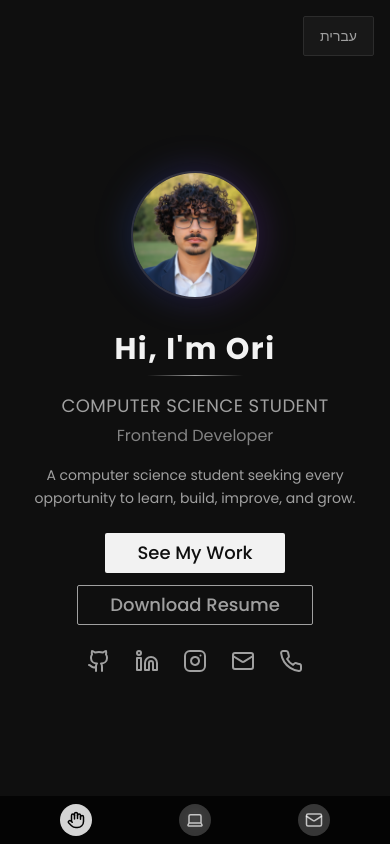
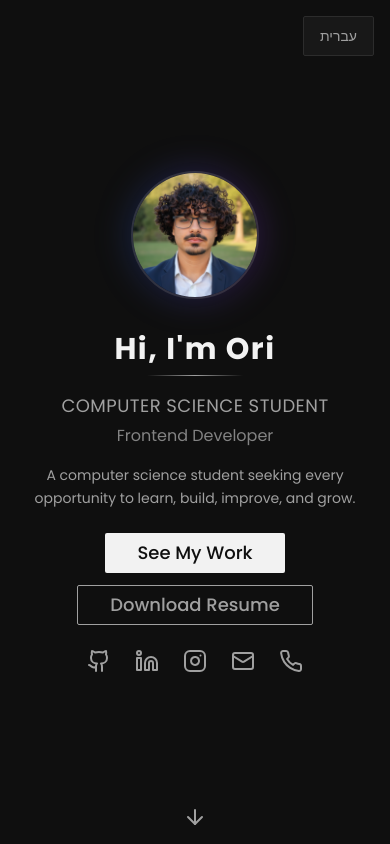
Before and after one commit to LorelDev/portfolio-oriasher, a React (Vite) app: page / in a window 390 px wide. Shown: the top 844 px of the page. Built offline with nearby package versions, Linux system fonts and the light colour scheme.

Commit message:
Remove bottom bar on mobile
Remove the bottom bar from the mobile view.

```diff
--- a/src/components/VerticalTimeline.tsx
+++ b/src/components/VerticalTimeline.tsx
@@ -64,37 +64,7 @@ const VerticalTimeline = ({ language, isRtl }: TimelineProps) => {
   }, []);
 
   if (isMobile) {
-    return (
-      <motion.div
-        className={`fixed ${isRtl ? "right-0" : "left-0"} bottom-0 w-full h-12 bg-black/70 backdrop-blur-sm z-50 flex justify-around items-center px-4`}
-        initial={{ opacity: 0, y: 20 }}
-        animate={{ opacity: 1, y: 0 }}
-        transition={{ delay: 0.5, duration: 0.5 }}
-      >
-        {milestones.map((milestone) => (
-          <Link
-            key={milestone.sectionId}
-            to={milestone.sectionId}
-            spy={true}
-            smooth={true}
-            duration={800}
-            offset={-50}
-          >
-            <motion.div
-              className={`rounded-full w-8 h-8 flex items-center justify-center cursor-pointer transition-all duration-300 ${
-                activeSection === milestone.sectionId
-                  ? "bg-neutral-300 text-black"
-                  : "bg-white/20 text-white/70"
-              }`}
-              whileHover={{ scale: 1.2 }}
-              whileTap={{ scale: 0.95 }}
-            >
-              {milestone.icon}
-            </motion.div>
-          </Link>
-        ))}
-      </motion.div>
-    );
+    return null;
   }
 
   // Desktop timeline - updated with pointer-events-none on the timeline elements
```
